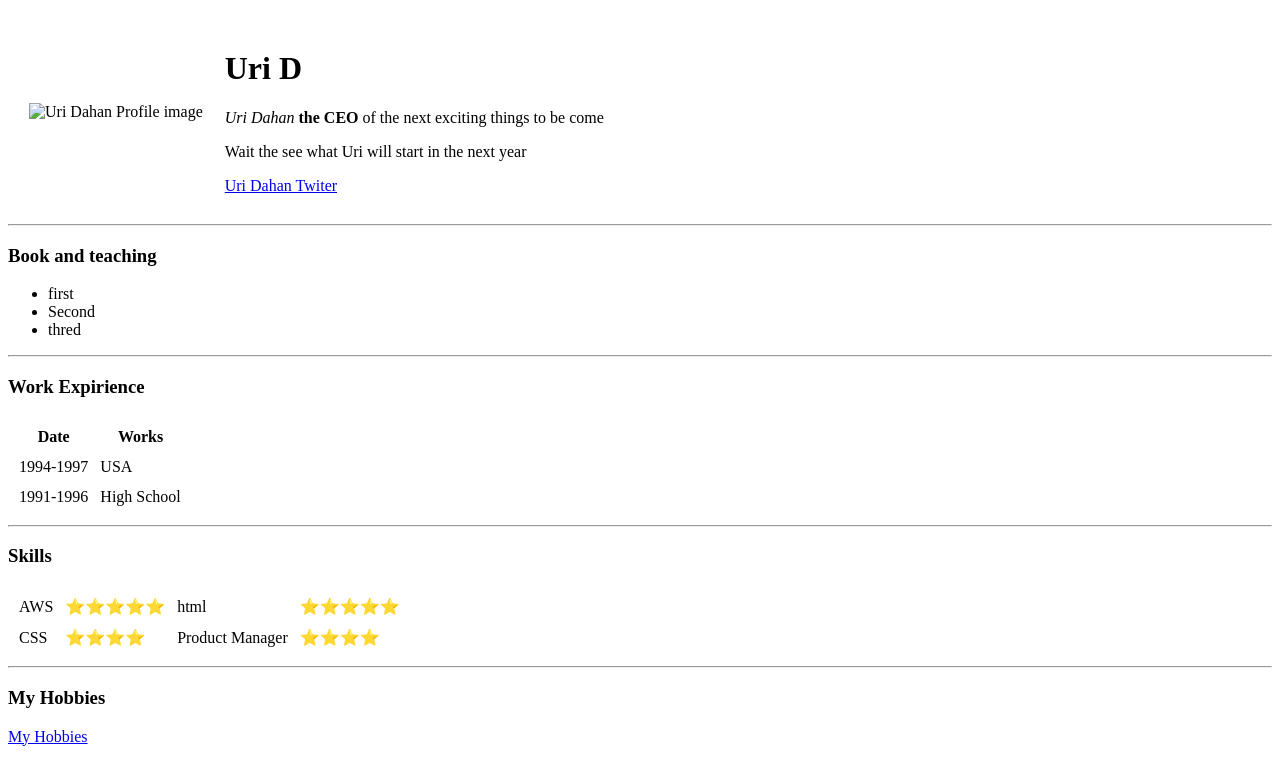
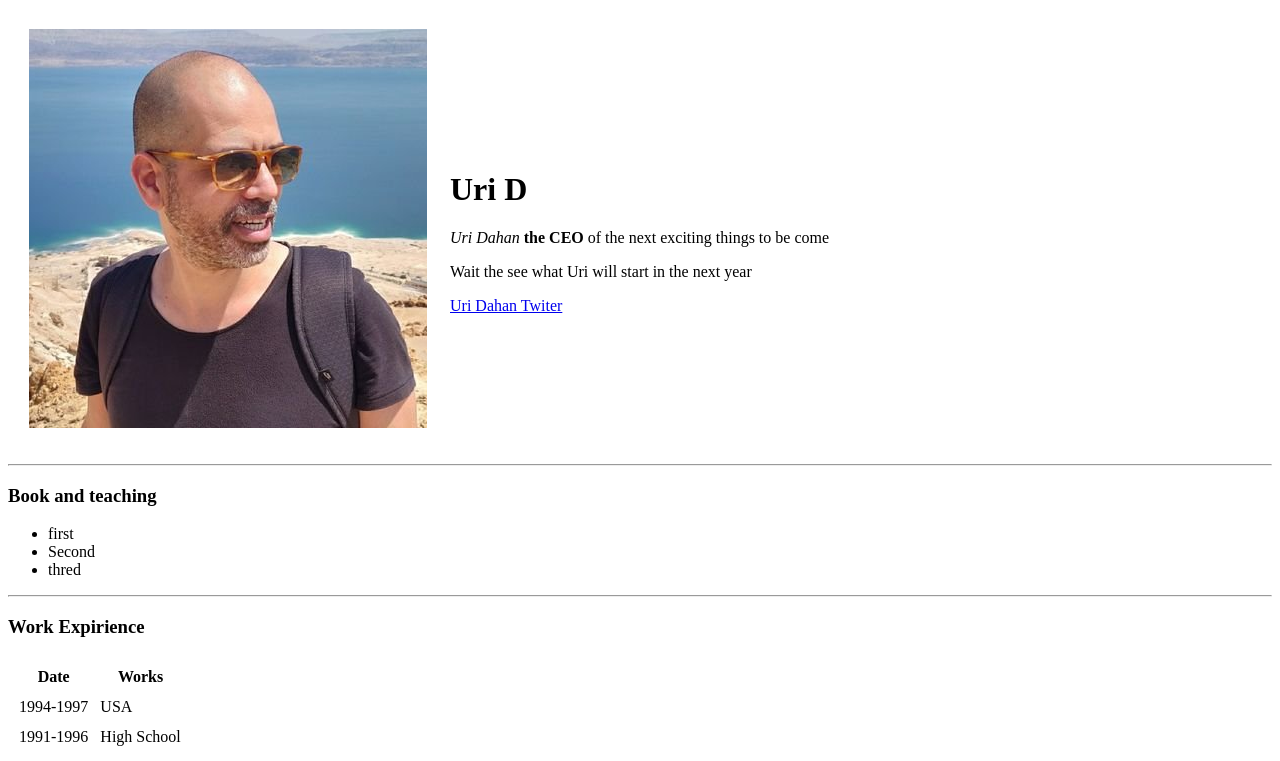
Before and after one commit to Uri101975/cv, a plain HTML site: page index.html in a window 1280 px wide. Shown: the top 761 px of the page. Drawn offline with Linux system fonts and the light colour scheme.

Commit message:
Update the profile path

```diff
--- a/index.html
+++ b/index.html
@@ -8,7 +8,7 @@
 
 <body>
   <table cellspacing =20>
-    <td><img src="github.com/Uri101975/cv/blob/main/Images/Uri.PNG" alt="Uri Dahan Profile image"></td>
+    <td><img src="Images/Uri.PNG" alt="Uri Dahan Profile image"></td>
     <td>  <h1>Uri D</h1>
         <p><em>Uri Dahan</em><Strong> the CEO</Strong> of the next exciting things to be come </p>
         <p>Wait the see what Uri will start in the next year</p>
```
